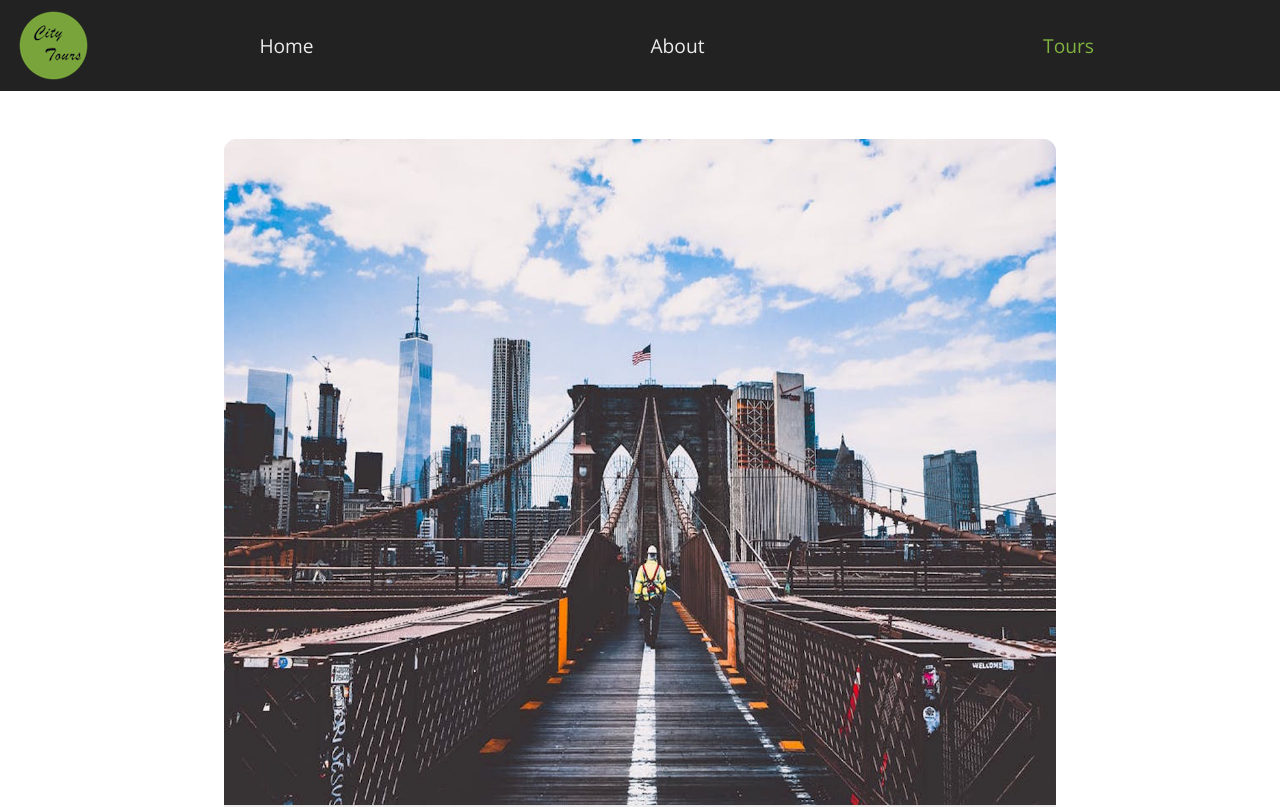
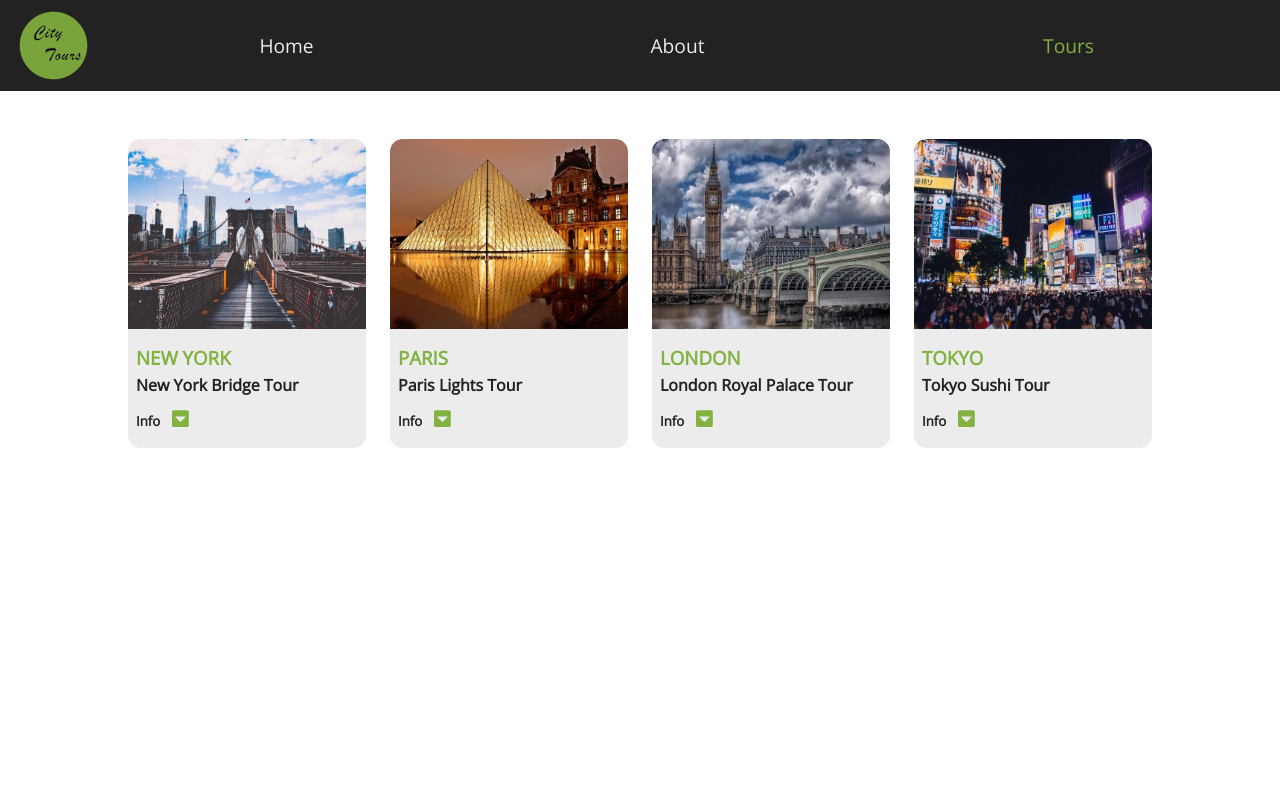
Before and after one commit to muturi254/city-of-tours, a React (Create React App) app: page / in a window 1280 px wide. Shown: the top 807 px of the page. Built offline with nearby package versions, Linux system fonts and the light colour scheme.

Commit message:
added media queries for respective screen sizes

```diff
--- a/src/components/TourList/TourList.scss
+++ b/src/components/TourList/TourList.scss
@@ -3,3 +3,29 @@
     margin: 0 auto;
     padding: 2rem;
 }
+@media screen and (min-width:768px) {
+    .tourlist{
+        display: grid;
+        grid-template-columns: 1fr 1fr;
+        grid-column-gap: 1.5rem;
+    }
+}
+@media screen and (max-width:700px) {
+    .tourlist{
+        width: 100vw;
+        display: grid;
+        grid-template-columns: 1fr ;
+        grid-column-gap: 1rem;
+    }
+}
+@media screen and (min-width:992px) {
+    .tourlist{
+        width: 85vw;
+        grid-template-columns: repeat(3, 1fr);
+    }
+}
+@media screen and (min-width:1140px) {
+    .tourlist{
+        grid-template-columns: repeat(4, 1fr);
+    }
+}
```
